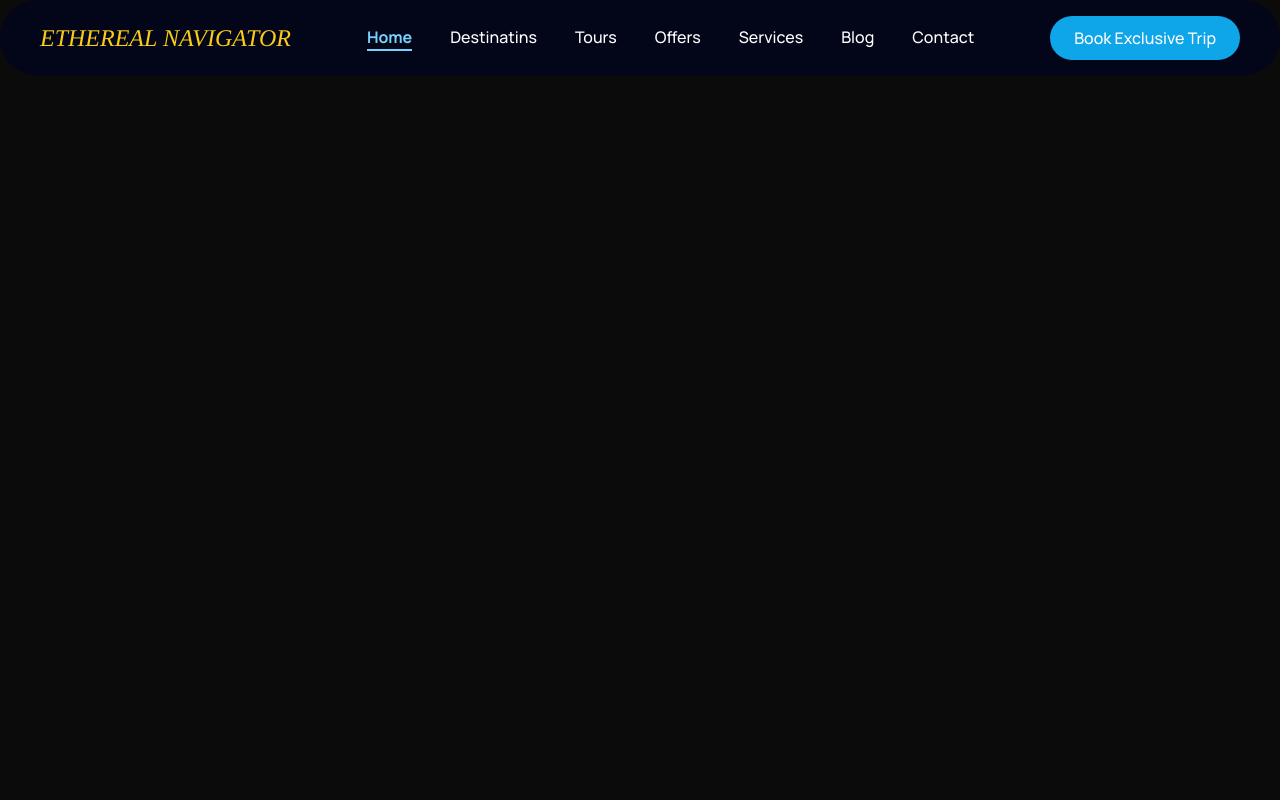
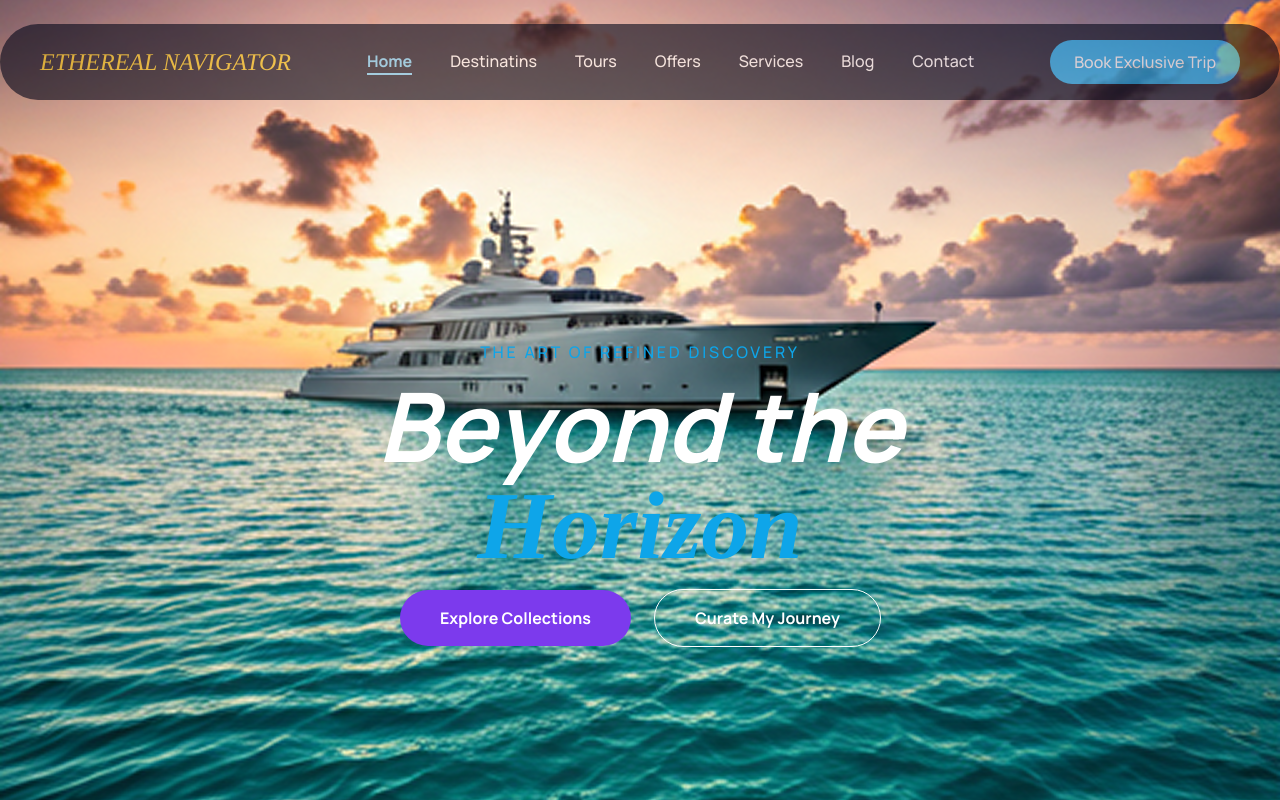
Before and after one commit to enas-mashaqi/project, a website: page index.html in a window 1280 px wide. Drawn offline with Linux system fonts and the light colour scheme.

Commit message:
hero-home page

```diff
--- a/assets/css/input.css
+++ b/assets/css/input.css
@@ -8,6 +8,8 @@
     --color-secondaryBackground:#0B0B0B;
     --color-primaryBackground:#0F172A;
     --color-highlights:#FACC15;
+    --color-primaryAccent:#0EA5E9;
+    --color-atmosphiricAccent: #7C3AED;
     --breakpoint-xs:640px;
 }
 
--- a/index.html
+++ b/index.html
@@ -16,11 +16,12 @@
 </head>
 
 <body>
-    <header class=" mx-auto max-sm:px-[20px] md: px-[40px] py-[16px] row  justify-between   rounded-full bg-slate-950">
+    <header
+        class="fixed w-full top-[24px] z-50 max-w-7xl mx-auto max-sm:px-[20px] lg: px-[40px] py-[16px] row  justify-between   rounded-full bg-slate-950 opacity-60">
 
         <p class="text-highlights  text-2xl italic font-tinos lg:text-nowrap">ETHEREAL NAVIGATOR</p>
 
-        <ul class="hidden md:flex gap-[38px]   justify-between font-medium leading-6">
+        <ul class="hidden lg:flex gap-[38px]   justify-between font-medium leading-6">
             <li><a href="#" class="text-sky-300 font-bold hoverA border-b-2">Home</a></li>
             <li><a href="#" class="hoverA">Destinatins</a></li>
             <li><a href="#" class="hoverA">Tours</a></li>
@@ -33,6 +34,25 @@
         <button class="bg-primary rounded-full px-6 py-2.5 font-medium hoverButton">Book Exclusive Trip</button>
 
     </header>
+    <main>
+        <section class=" hero text-center h-[100vh] flex justify-center items-center ">
+            <img src="./assets/image/hero.webp" alt="heroImage" class="relative w-full h-full" />
+            <div class=" absolute ">
+                <p class="mt-[187px] font-medium tracking-[2.8px] leading-[20px] text-primaryAccent">THE ART OF REFINED
+                    DISCOVERY</p>
+                <h1 class="italic max-w-3xl text-center  font-bold text-5xl  md:text-7xl lg:text-8xl my-[16px]">Beyond the <span
+                        class="text-primaryAccent font-tinos">Horizon</span></h1>
+                <div class="flex max-md:flex-col justify-center items-center gap-[24px]">
+                    <button class="capitalize font-bold bg-atmosphiricAccent rounded-full px-[40px] py-[16px]">explore
+                        collections</button>
+                    <button class="capitalize outline-1 rounded-full font-bold px-[40px] py-[16px] ">curate my
+                        journey</button>
+                </div>
+            </div>
+        </section>
+
+
+    </main>
 </body>
 
 </html>
```
Also changed, not shown: assets/css/output.css, assets/image/Container-_1_.webp (deleted), assets/image/hero.webp (added).
